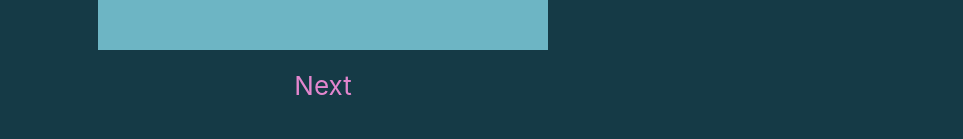
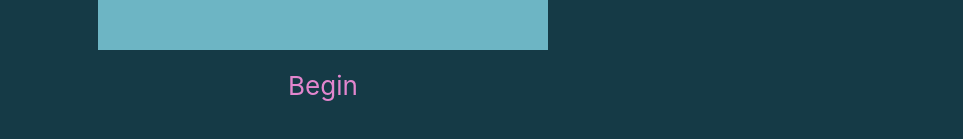
Before and after one commit to mike-bunce/junior-developer-program, a React (Create React App) app: page / in a window 1280 px wide. Shown: the part 561-700 px from the top of the page, without its empty margins (317-1280 px from the left). Built offline with nearby package versions, Linux system fonts and the light colour scheme.

Commit message:
copy tweak

```diff
--- a/src/components/BestPractices.jsx
+++ b/src/components/BestPractices.jsx
@@ -9,7 +9,7 @@ const BestPractices = () => {
       <Header />
       <h1>React Best Practices 2</h1>
       <img src="./squares.gif" className="front-image" alt="" />
-      <Link to="/DRY">Next</Link>
+      <Link to="/DRY">Begin</Link>
     </div>
   );
 };
```
